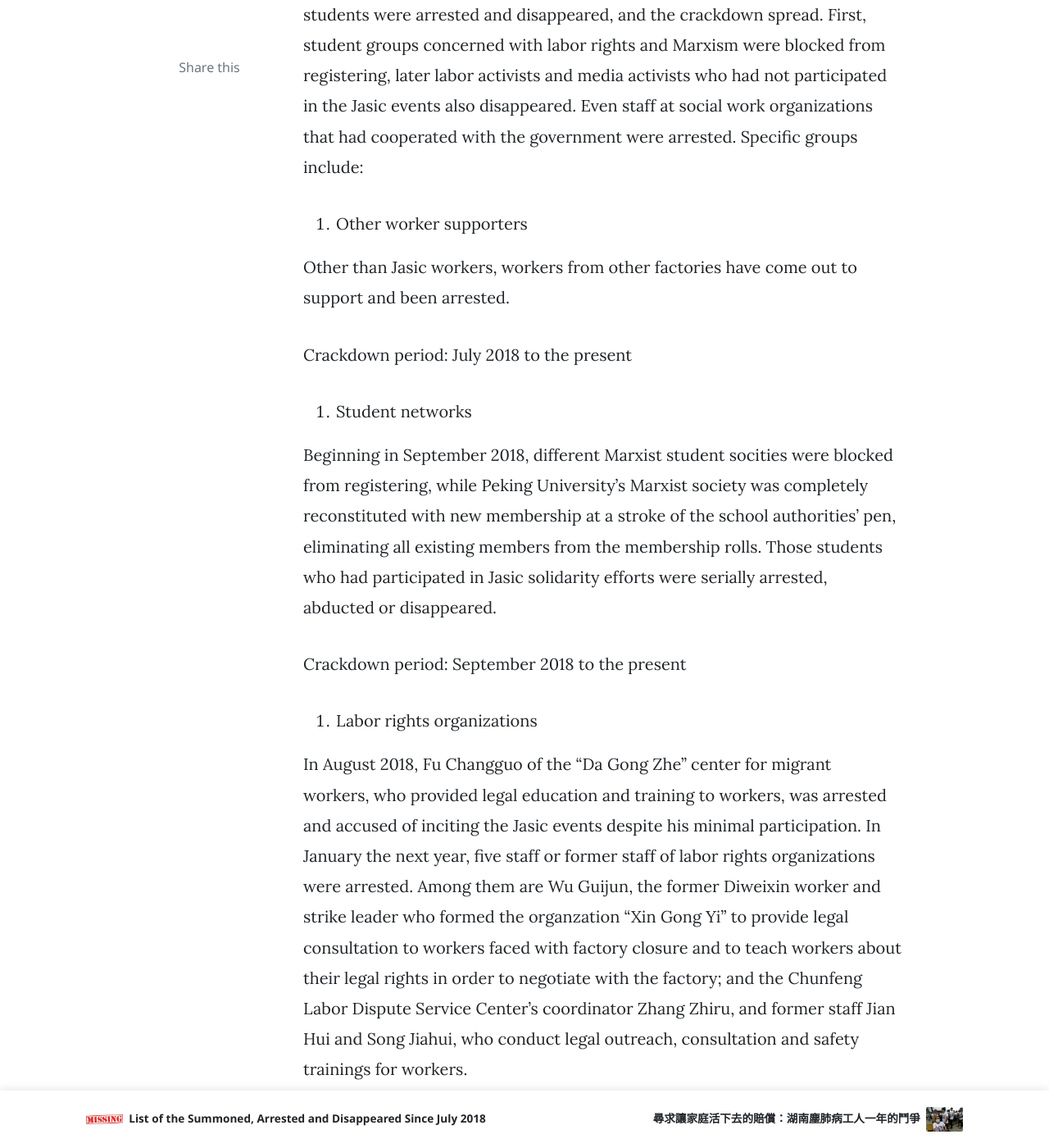
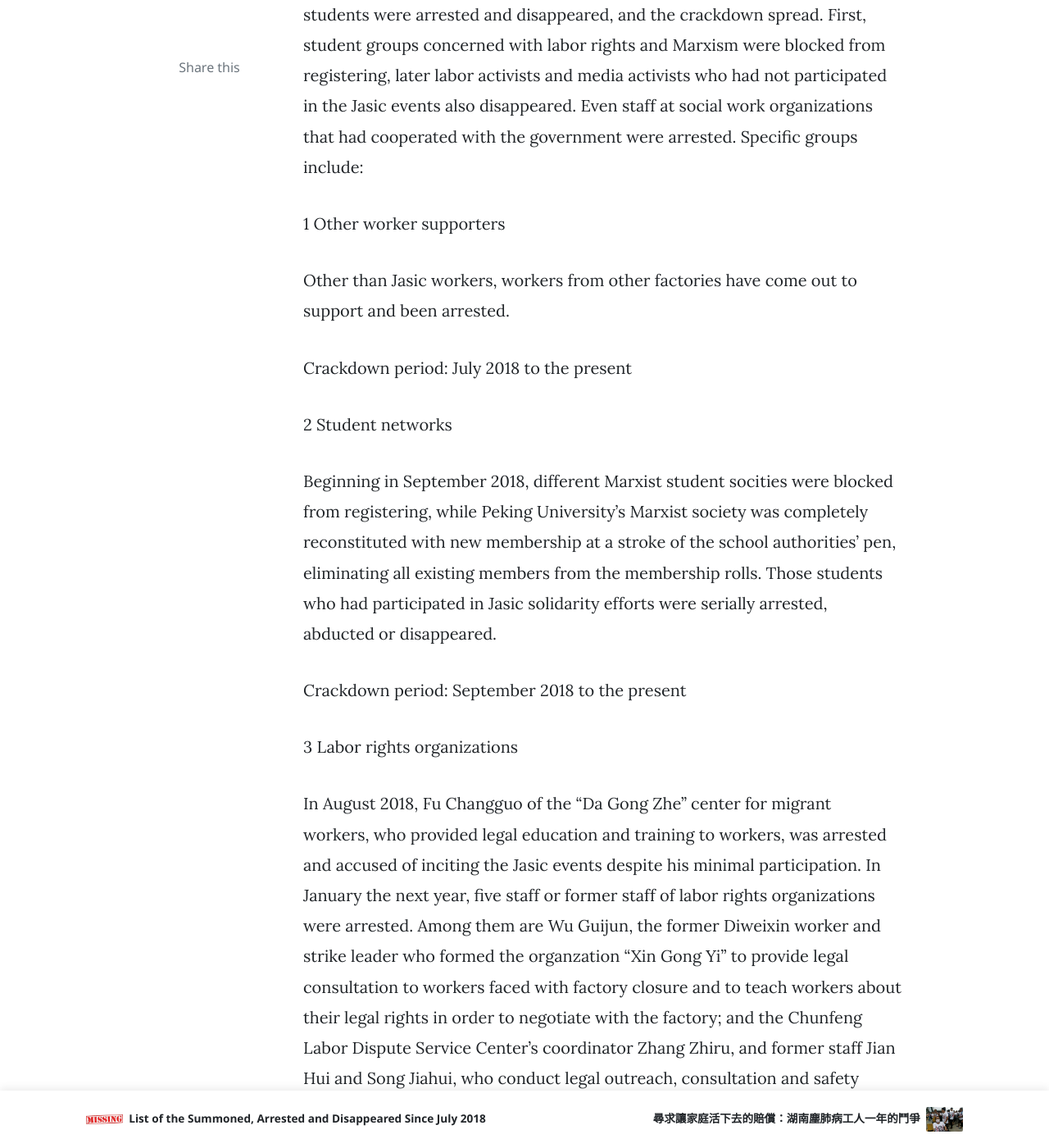
Before and after one commit to laoquan18/laoquan18.github.io, a Jekyll site: the page built from _posts/2019-07-27-one-year-infographic.md, in a window 1280 px wide and 1400 px high, scrolled down 5098 px. Shown: the whole window at 82% size. Built offline with Jekyll 4.4.1, drawn with Linux system fonts in a browser that asks for light colours; nearby versions of some CDN libraries; comment, search, counter and statistics services are not loaded; some of the changed text lies outside the part shown.

Commit message:
Update 2019-07-27-one-year-infographic.md

```diff
--- a/_posts/2019-07-27-one-year-infographic.md
+++ b/_posts/2019-07-27-one-year-infographic.md
@@ -43,31 +43,31 @@ Students and other supporters formed the Jasic Worker Support Group. This group
 
 From September to November 2018, one after the other, more workers and students were arrested and disappeared, and the crackdown spread. First, student groups concerned with labor rights and Marxism were blocked from registering, later labor activists and media activists who had not participated in the Jasic events also disappeared. Even staff at social work organizations that had cooperated with the government were arrested. Specific groups include:
 
-1. Other worker supporters
+1 Other worker supporters
 
 Other than Jasic workers, workers from other factories have come out to support and been arrested.
 
 Crackdown period: July 2018 to the present
 
-2. Student networks
+2 Student networks
 
 Beginning in September 2018, different Marxist student socities were blocked from registering, while Peking University's Marxist society was completely reconstituted with new membership at a stroke of the school authorities' pen, eliminating all existing members from the membership rolls. Those students who had participated in Jasic solidarity efforts were serially arrested, abducted or disappeared.
 
 Crackdown period: September 2018 to the present
 
-3. Labor rights organizations
+3 Labor rights organizations
 
 In August 2018, Fu Changguo of the "Da Gong Zhe" center for migrant workers, who provided legal education and training to workers, was arrested and accused of inciting the Jasic events despite his minimal participation. In January the next year, five staff or former staff of labor rights organizations were arrested. Among them are Wu Guijun, the former Diweixin worker and strike leader who formed the organzation "Xin Gong Yi" to provide legal consultation to workers faced with factory closure and to teach workers about their legal rights in order to negotiate with the factory; and the Chunfeng Labor Dispute Service Center's coordinator Zhang Zhiru, and former staff Jian Hui and Song Jiahui, who conduct legal outreach, consultation and safety trainings for workers.
 
 Crackdown period: 10 August 2018, 20 January 2019
 
-4. Labour-oriented independent media
+4 Labour-oriented independent media
 
 Arrestees Wei Zhili, Ke Chengbing and Yang Zhengjun are editors of the "iLabour" media platform and folllowed and supported Hunan pneumoconiosis workers' campaign for occupational disease compensation. Wuqiong Wenqian, who was arrested on her way to work, was the former chief editor of Groundbreaking. Earlier on, editors of the leftist website "Red Flag" were also arrested.
 
 Crackdown period: August 2018 to the present
 
-5. Social Workers
+5 Social Workers
 
 In Beijing, Guangzhou and Shenzhen, social workers serving migrant worker communities have been arrested. Currently they include Li Dajun, coordinator of Beijing's Lengquan Hope Community, which serves migrant workers and their children; Li Changjiang, coordinator of the Shenzhen's Qinghu Community School, which provides community services to migrant workers; Liang Zicun, a Tsinghua Post-Doctoratal researcher engaged in study of labor questions and social work with vocational school students; and Tong Feifei, of the Guangdong Mumian Social Work Service Center, which engages in youth development, women's health and community development work and also works heavily in migrant worker communities.
 
```
